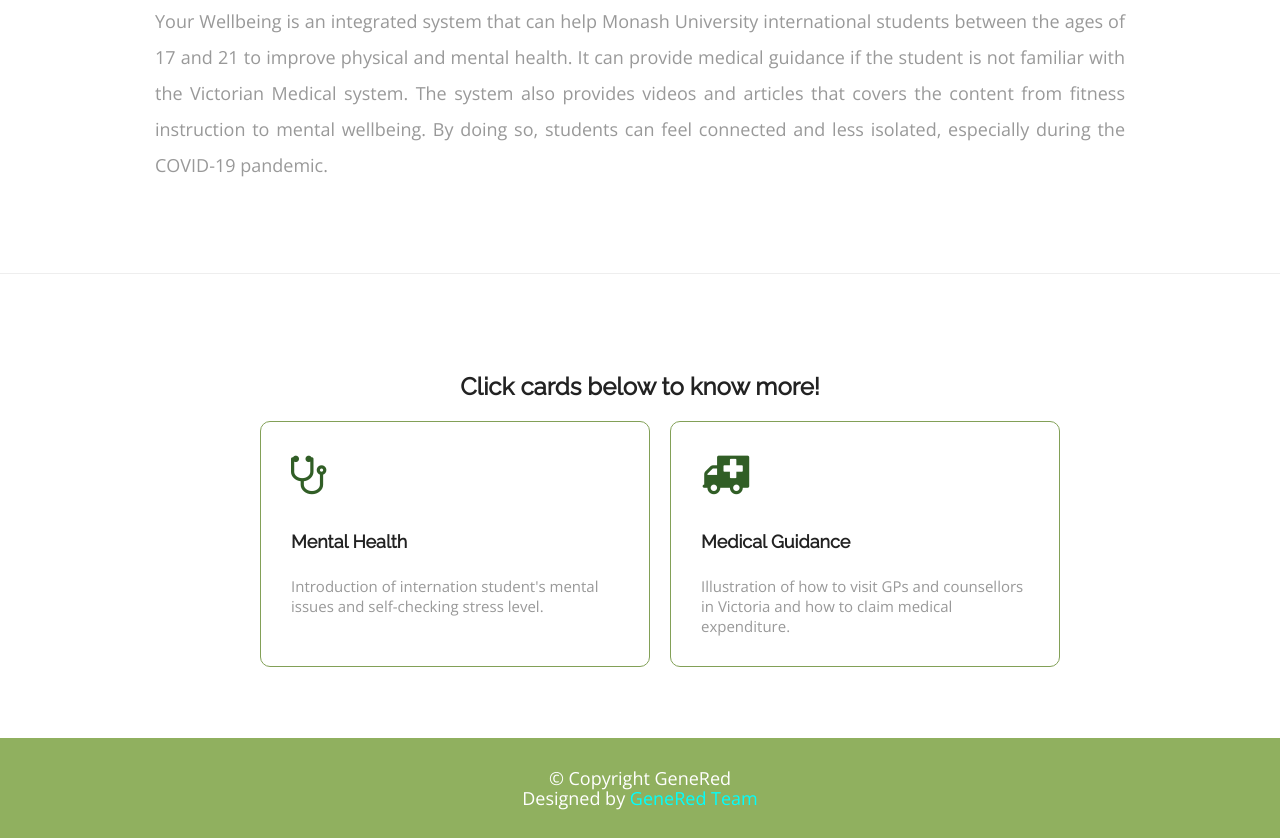
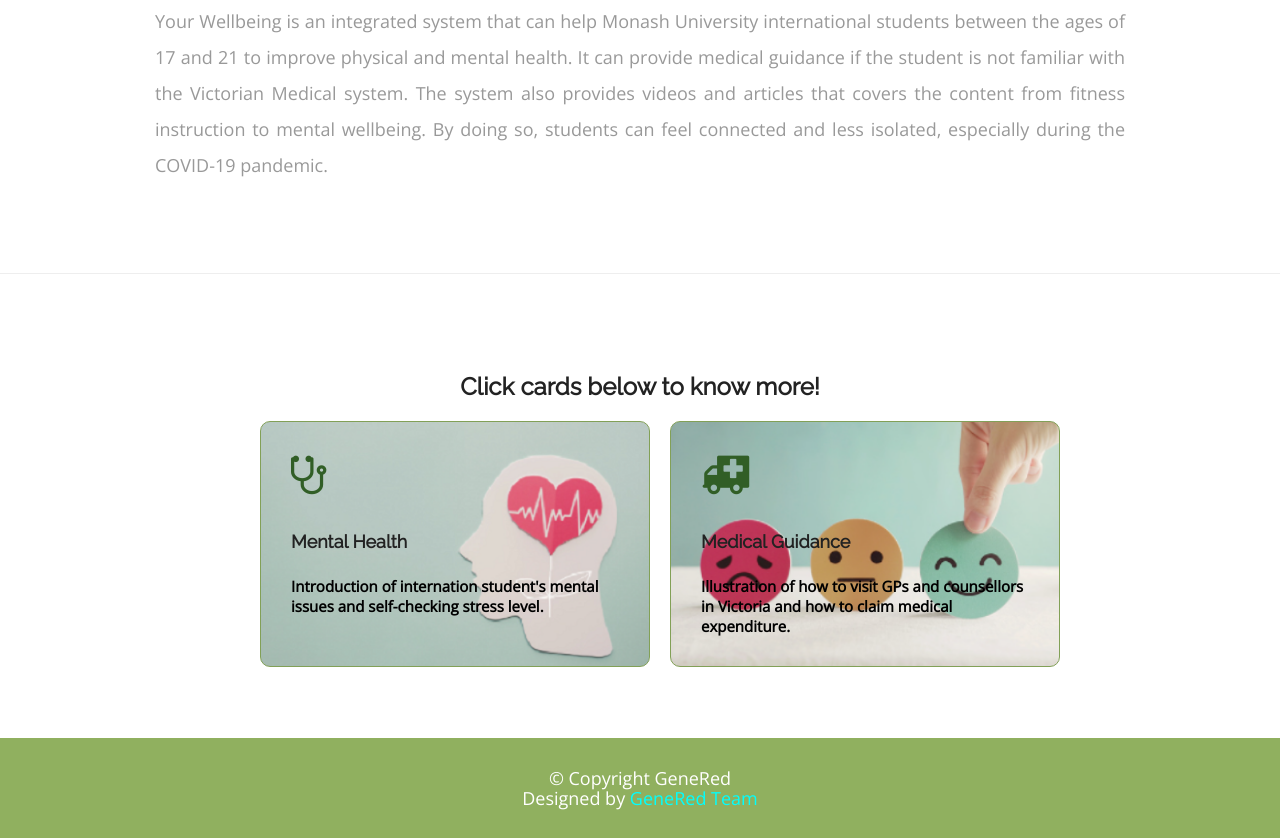
Before and after one commit to ChestnutTechno/YourWellbeing, a plain HTML site: page index.html in a window 1280 px wide. Shown: the part 1053-1891 px from the top of the page. Drawn offline with nearby package versions, Linux system fonts and the light colour scheme; a web font is replaced by a local one.

Commit message:
Add the background img of two cards

```diff
--- a/css/style.css
+++ b/css/style.css
@@ -143,14 +143,14 @@ banner
 }
 .navbar-default .navbar-nav > li > a
 {
-	color: #fff;
+	color: #000000;
 	text-transform: uppercase;
 	font-size: 14px;
 	font-weight: 300;
 }
 .navbar-default .navbar-nav > li > a:hover, .navbar-default .navbar-nav > li > a:focus
 {
-	color: #fff;
+	color: #020202;
 	text-transform: uppercase;
 	background-color: rgb(130, 160, 87);
 }
@@ -225,6 +225,8 @@ services
 }
 .icon-info p{
 	font-size: 15px !important;
+	color: black;
+	font-weight: bold;
 }
 
 /***************************************
@@ -304,6 +306,17 @@ Card layout
 	border-style: solid;
 	border-width: 1px;
 	border-color: rgb(130, 160, 87);
+
+}
+#mental_health{
+	background-image: url('../img/cardBackground1.png');
+
+	background-size:cover;
+}
+#medical_guid{
+	background-image: url('../img/cardBackground2.png');
+	background-size: cover;
+
 }
 
 .card:hover{
--- a/index.html
+++ b/index.html
@@ -142,7 +142,7 @@
                     </div>
                     <div class="icon-info">
                         <h4>Mental Health</h4>
-                        <p>Introduction of internation student's mental issues and self-checking stress level.</p>
+                        <p><font color="black">Introduction of internation student's mental issues and self-checking stress level.</font></p>
                     </div>
                 </div>
             </div>
```
Also changed, not shown: img/cardBackground1.png (added), img/cardBackground2.png (added).
